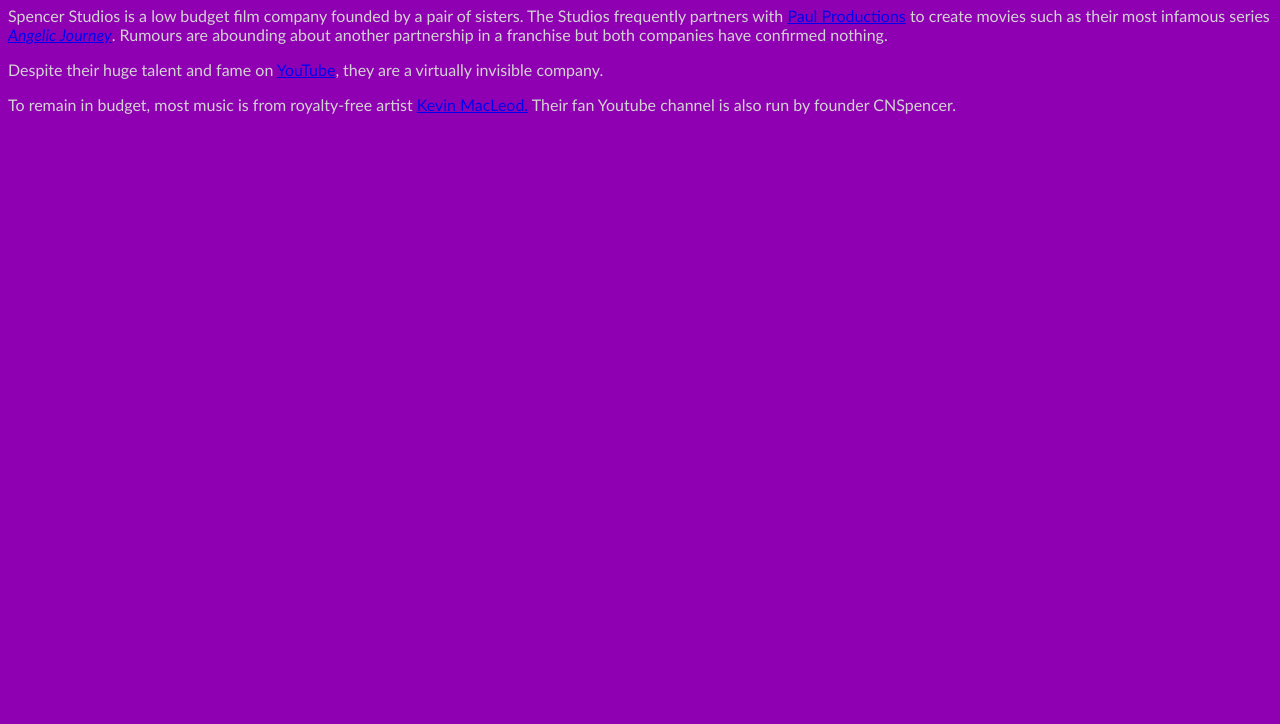
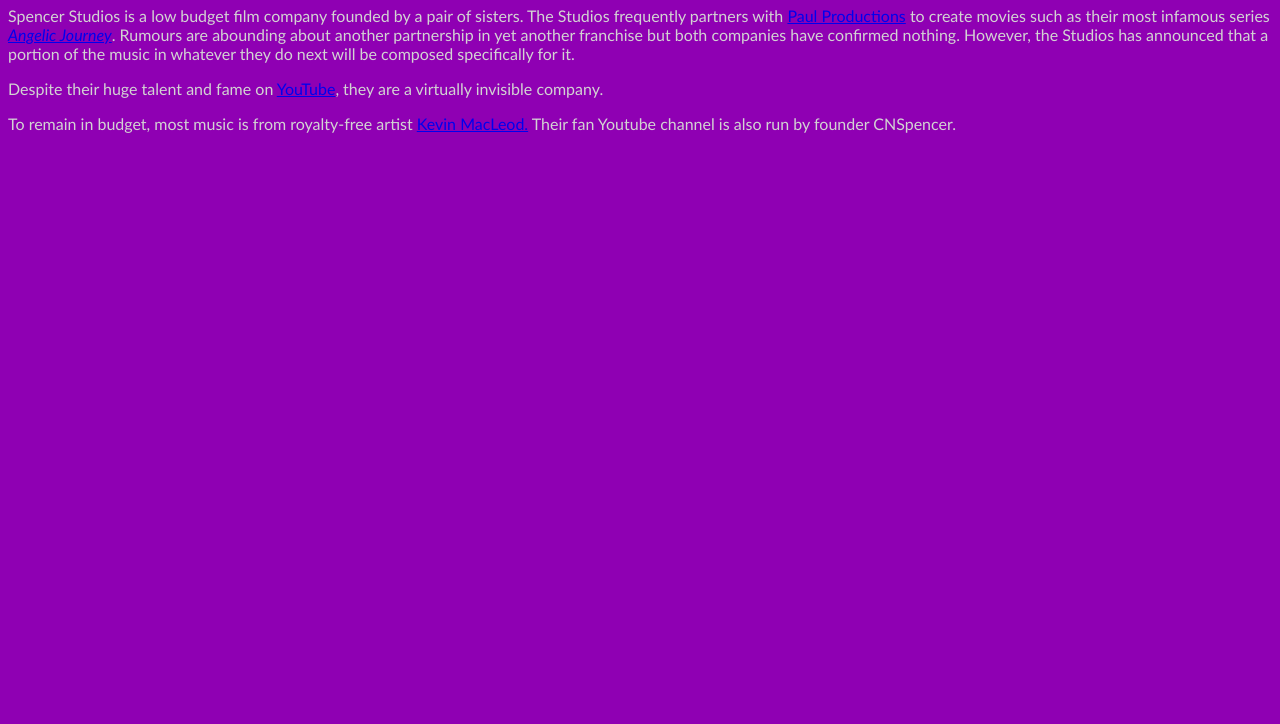
Before and after one commit to cnspencer/cnspencer.github.io, a plain HTML site: page folder/folder2/spencerstudios.html in a window 1280 px wide. Shown: the part 76-800 px from the top of the page. Drawn offline with Linux system fonts and the light colour scheme.

Commit message:
Update spencerstudios.html

```diff
--- a/folder/folder2/spencerstudios.html
+++ b/folder/folder2/spencerstudios.html
@@ -19,7 +19,7 @@ p {
 
 <body>
 <h1>About Spencer Studios</h1>
-<p>Spencer Studios is a low budget film company founded by a pair of sisters. The Studios frequently partners with <a href="paulproductions.html">Paul Productions</a> to create movies such as their most infamous series <a href="https://youtu.be/mByQ61IYcyo"><i>Angelic Journey</i></a>. Rumours are abounding about another partnership in a franchise but both companies have confirmed nothing.</p>
+<p>Spencer Studios is a low budget film company founded by a pair of sisters. The Studios frequently partners with <a href="paulproductions.html">Paul Productions</a> to create movies such as their most infamous series <a href="https://youtu.be/mByQ61IYcyo"><i>Angelic Journey</i></a>. Rumours are abounding about another partnership in yet another franchise but both companies have confirmed nothing. However, the Studios has announced that a portion of the music in whatever they do next will be composed specifically for it.</p>
 <p>Despite their huge talent and fame on <a href="https://youtu.be/j92U0UkD6RY">YouTube</a>, they are a virtually invisible company.</p>
 <p>To remain in budget, most music is from royalty-free artist <a href="incompetech.com/">Kevin MacLeod.</a> Their fan Youtube channel is also run by founder CNSpencer.</a></p>
 </body>
```
